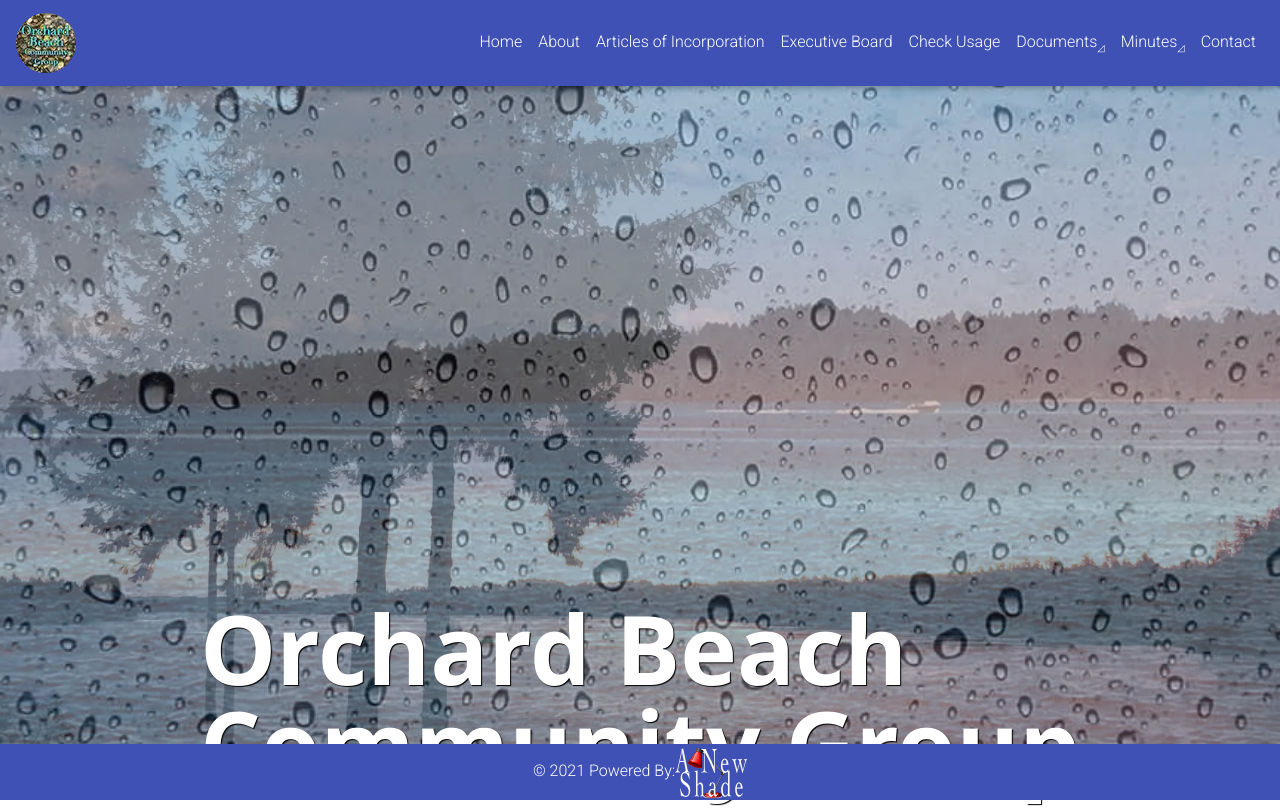
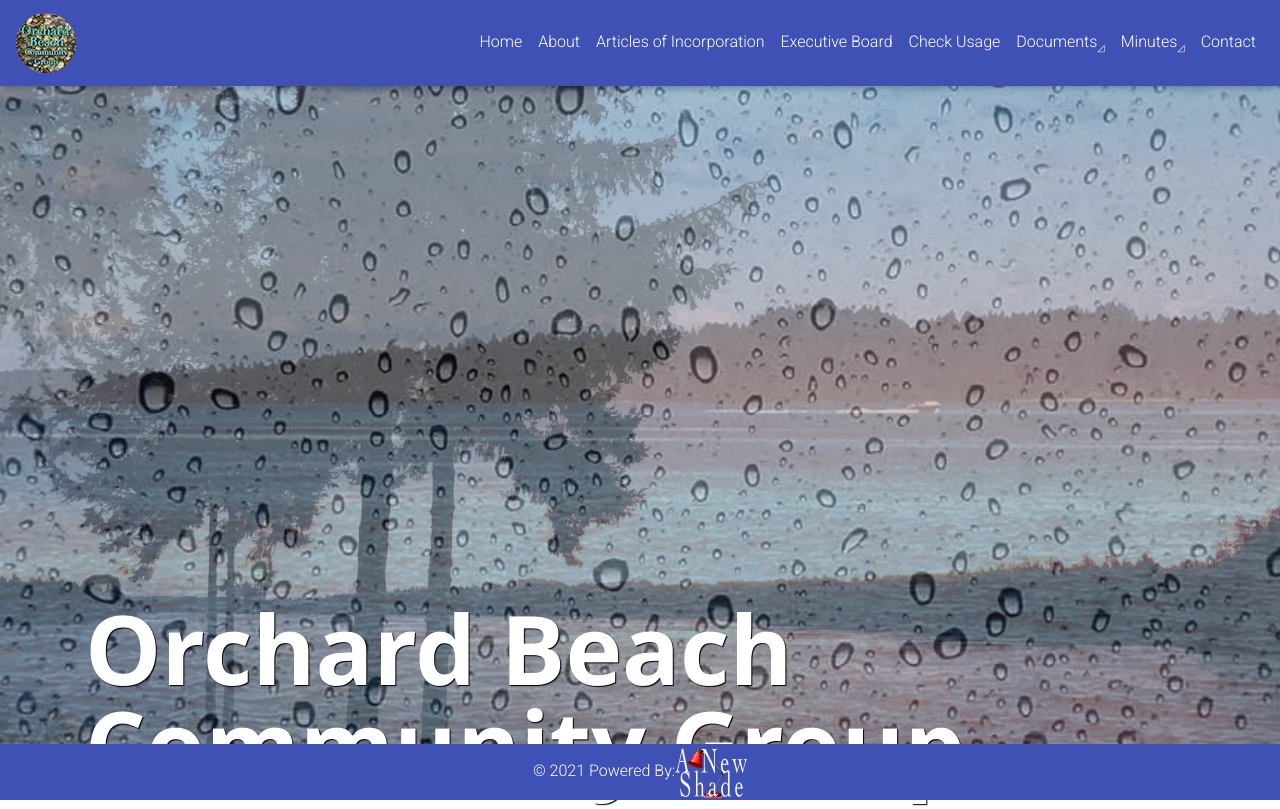
Before and after one commit to onlyhouse1980/nuked-fixxxy, a Next.js app: page /background in a window 1280 px wide. Built offline with nearby package versions, Linux system fonts and the light colour scheme.

Commit message:
cleaning

```diff
--- a/src/pages/executive.js
+++ b/src/pages/executive.js
@@ -30,13 +30,13 @@ const Executive = () => (
     <p></p>
     <div className={styles.divBlock}>
       <motion.div variants={item} className= {styles.content}><motion.img src="/Images/WebPFiles/team-1.webp" loading="lazy" width="300" alt="Member Photo" className={styles.Image5} />
-        <div className={styles.contentNameplate}><p>Jim Farrell<br />President<br /><a className={styles.clink}><Link href="/contactus1" passHref>Contact</Link></a></p></div>
+        <div className={styles.contentNameplate}><p>President<br />Jim Farrell<br /><a className={styles.clink}><Link href="/contactus1" passHref>Contact</Link></a></p></div>
       </motion.div>
       <motion.div variants={item} className= {styles.content}><motion.img src="/Images/WebPFiles/team-2.webp" loading="lazy" width="300" alt="Member Photo" className={styles.Image5} />
-        <div className={styles.contentNameplate}><p>Erika Aust<br />Vice President<br /><a className={styles.clink}><Link href="/contactus" passHref>Contact</Link></a></p></div>
+        <div className={styles.contentNameplate}><p>Vice President<br />Erika Aust<br /><a className={styles.clink}><Link href="/contactus" passHref>Contact</Link></a></p></div>
       </motion.div>
       <motion.div variants={item} className= {styles.content}><motion.img src="/Images/WebPFiles/team-3.webp" loading="lazy" width="300" alt="Member Photo" className={styles.Image5} />
-        <div className={styles.contentNameplate}><p>James Loder<br />Secretary/Treasurer<br /><a className={styles.clink}><Link href="/contactus3" passHref>Contact</Link></a></p></div>
+        <div className={styles.contentNameplate}><p>Secretary/Treasurer<br />James Loder<br /><a className={styles.clink}><Link href="/contactus3" passHref>Contact</Link></a></p></div>
       </motion.div>
       </div>
       </motion.container>
--- a/src/styles/styles.module.css
+++ b/src/styles/styles.module.css
@@ -57,8 +57,8 @@
   .bgText {
     display: flex;
     flex-direction: row;
-    justify-content: center;
-    align-items: center;
+    justify-content: flex-start;
+    align-items: flex-start;
     font-family:'Segoe UI', Tahoma, Geneva, Verdana, sans-serif;
     font-weight: 900;
     color: white;
```
